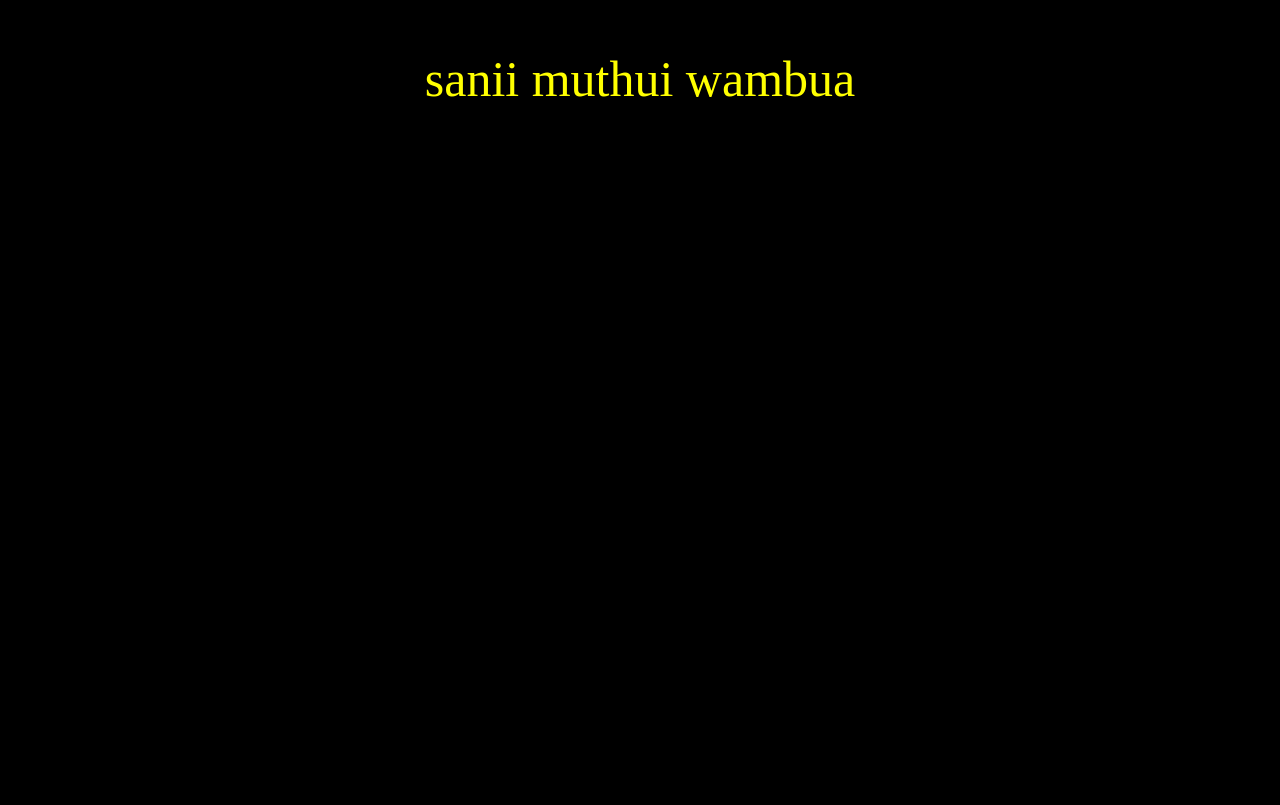
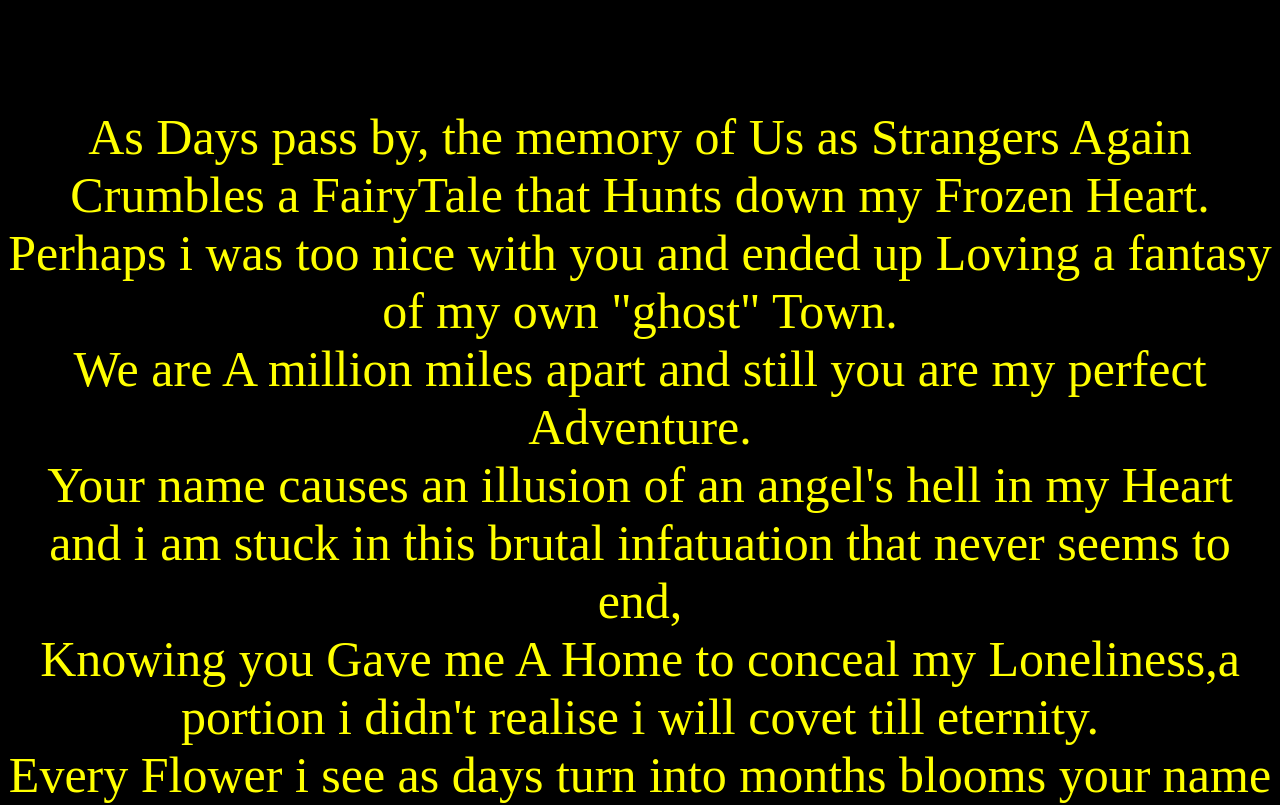
Before and after one commit to sanii-muthui/strathmore, a plain HTML site: page index.html in a window 1280 px wide. Shown: the top 805 px of the page. Drawn offline with Linux system fonts and the light colour scheme.

Commit message:
homepage

```diff
--- a/index.html
+++ b/index.html
@@ -5,6 +5,19 @@
     <title>Project Solaris</title>
   </head>
   <body>
-    <p>sanii muthui wambua</p>
+      <h1>A SECTRET LOVE STORY</h1>
+    <p>As Days pass by, the memory of Us as Strangers Again Crumbles a FairyTale that Hunts down my Frozen Heart.<br>
+        Perhaps i was too nice with you and ended up Loving a fantasy of my own "ghost" Town.<br>
+        We are A million miles apart and still you are my perfect Adventure. <br>
+        Your name causes an illusion of an angel's hell in my Heart and i am stuck in this brutal infatuation that never seems to end,<br>
+        Knowing you Gave me A Home to conceal my Loneliness,a portion i didn't realise i will covet till eternity.<br>
+        Every Flower i see as days turn into months blooms your name and my dead soul awakens with delectation.<br>
+        *******<br>
+        A Beautiful Black child ,your love  breaks Hearts the moment anyone stares into those glistening eyes even all stars seem to stoop down<br>
+        to you for the power you have burns down all souls,A colour scheme that made me blind with a million feelings to show you How much of<br>
+        a masterpiece Art you are everytime i am around your Aura. Maybe one day we will rebuild old moments and turn them into beautiful memories for<br>
+        i am starving for your connection for there is nothing special in this unremitting toil without you being a part of it.<br>
+        In my Heart a spell of our Love is bound till we meet again.<br>
+        Goodbye my secret love Flower.</p>
   </body>
 </html>
```
